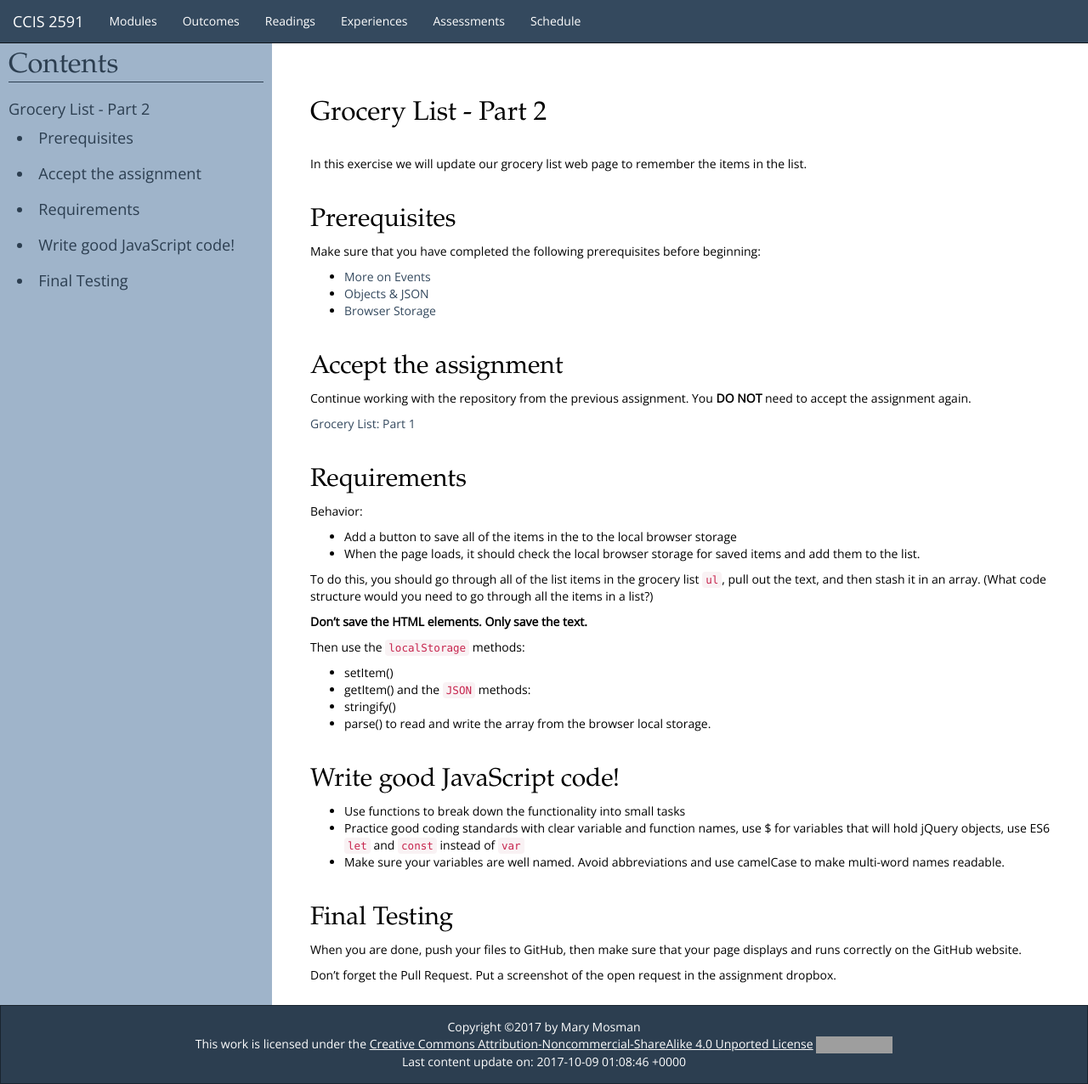
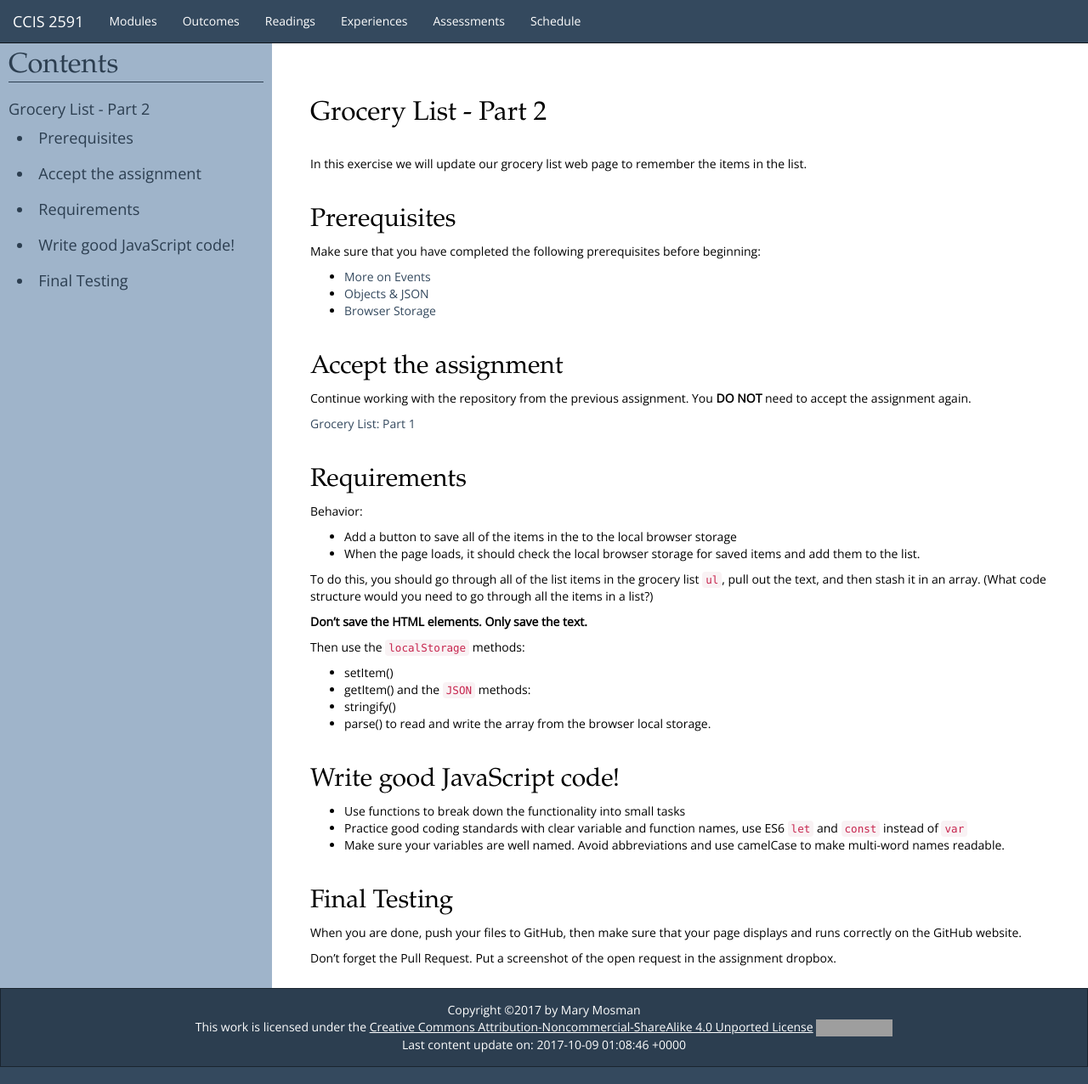
Before and after one commit to htc-ccis2591/fall-2017, a Jekyll site: the page built from _experiences/grocery-list-pt2.md, in a window 1280 px wide and 1276 px high. Shown: the whole window at 85% size. Built offline with Jekyll 4.4.1, drawn with Linux system fonts in a browser that asks for light colours; some web fonts are replaced; grey boxes are pictures that could not be loaded.

Commit message:
gl2 updates to remove jQuery ref

```diff
--- a/_experiences/grocery-list-pt2.md
+++ b/_experiences/grocery-list-pt2.md
@@ -40,7 +40,7 @@ to read and write the array from the browser local storage.
 ## Write good JavaScript code!
 
 - Use functions to break down the functionality into small tasks
-- Practice good coding standards with clear variable and function names, use $ for variables that will hold jQuery objects, use ES6 `let` and `const` instead of `var`
+- Practice good coding standards with clear variable and function names, use ES6 `let` and `const` instead of `var`
 - Make sure your variables are well named.  Avoid abbreviations and use camelCase to make multi-word names readable.
 
 ## Final Testing
```
